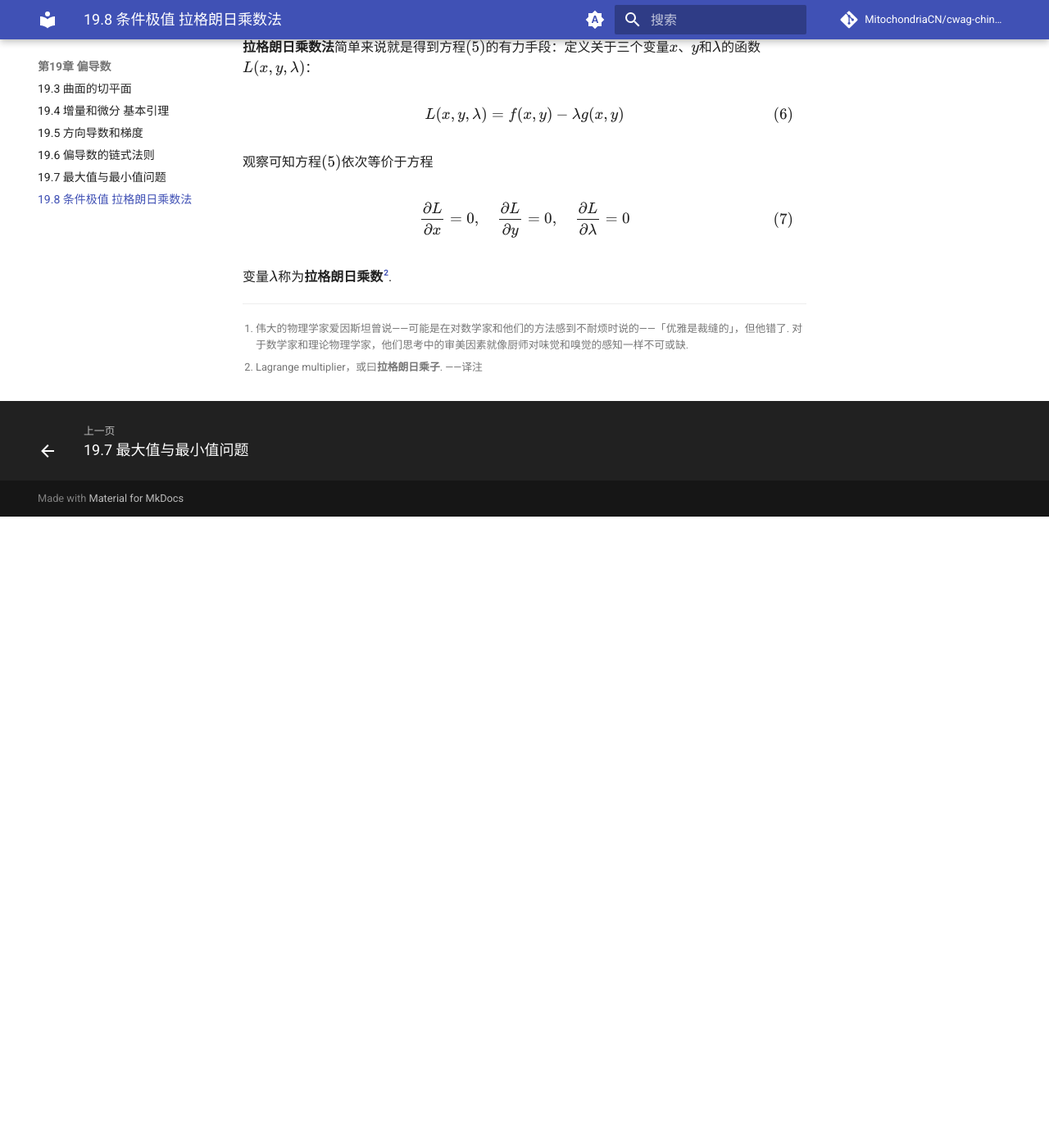
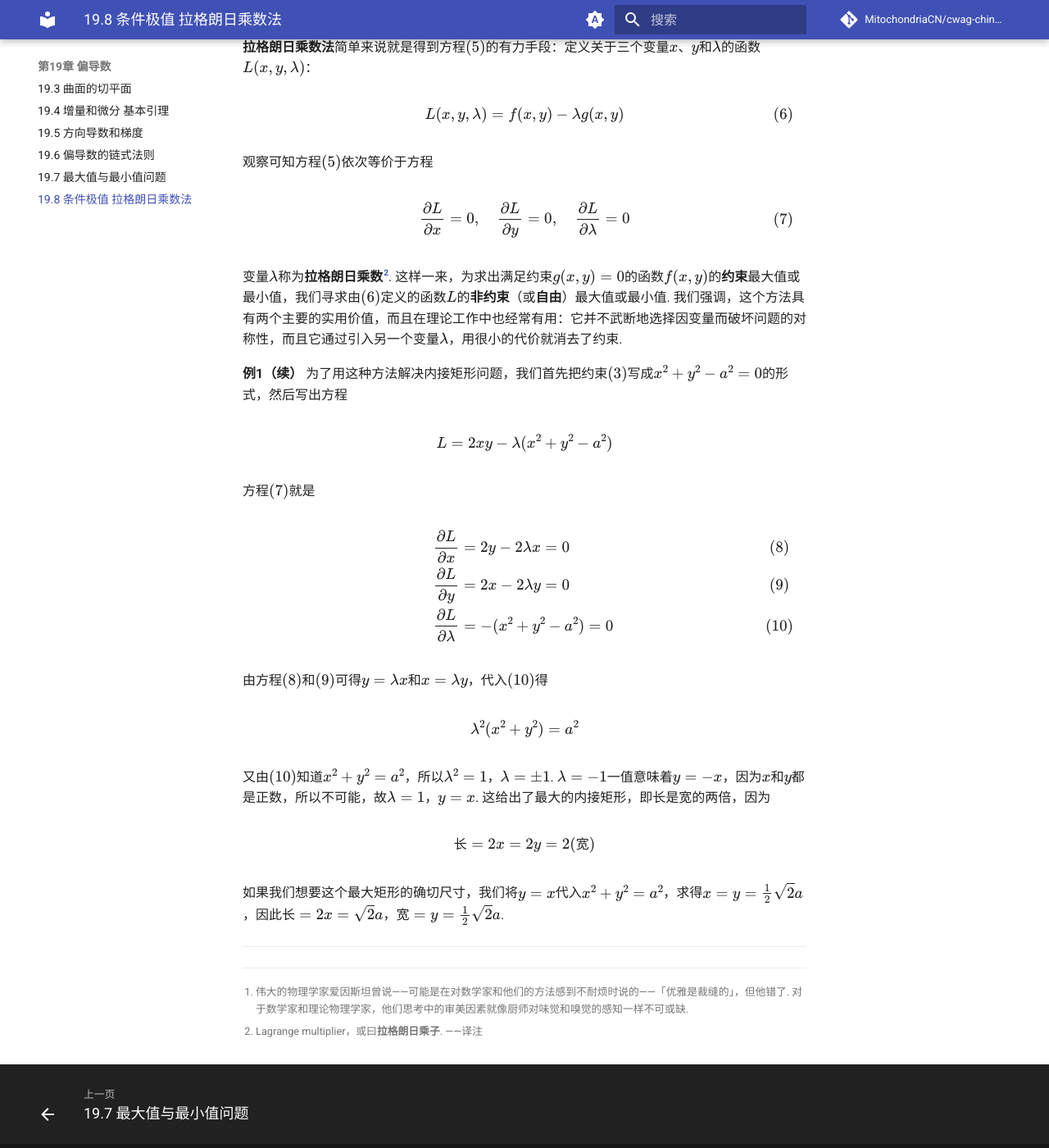
Before and after one commit to MitochondriaCN/cwag-chinese, an MkDocs documentation site: the page built from docs/19/8.md, in a window 1280 px wide and 1400 px high, scrolled down 3187 px. Shown: the whole window at 82% size. Built offline with MkDocs 1.6.1 and Material for MkDocs 9.7.7, drawn with Linux system fonts in a browser that asks for light colours; comment, search, counter and statistics services are not loaded; before the commit the page ends 3817 px from its top, so only the background shows below that.

Commit message:
feat: 19.8部分

```diff
--- a/docs/19/8.md
+++ b/docs/19/8.md
@@ -70,7 +70,34 @@ $$L(x,y,\lambda)=f(x,y)-\lambda g(x,y) \tag{6}$$
 
 $$\frac{\p L}{\p x}=0, \quad \frac{\p L}{\p y}=0, \quad \frac{\p L}{\p \lambda}=0 \tag{7}$$
 
-变量$\lambda$称为**拉格朗日乘数[^2]**.
+变量$\lambda$称为**拉格朗日乘数[^2]**. 这样一来，为求出满足约束$g(x,y)=0$的函数$f(x,y)$的**约束**最大值或最小值，我们寻求由$(6)$定义的函数$L$的**非约束**（或**自由**）最大值或最小值. 我们强调，这个方法具有两个主要的实用价值，而且在理论工作中也经常有用：它并不武断地选择因变量而破坏问题的对称性，而且它通过引入另一个变量$\lambda$，用很小的代价就消去了约束.
+
+**例1（续）** 为了用这种方法解决内接矩形问题，我们首先把约束$(3)$写成$x^2+y^2-a^2=0$的形式，然后写出方程
+
+$$L=2xy-\lambda (x^2+y^2-a^2)$$
+
+方程$(7)$就是
+
+$$
+\begin{align}
+\frac{\p L}{\p x} &= 2y-2\lambda x=0 \tag{8} \\
+\frac{\p L}{\p y} &= 2x-2\lambda y=0 \tag{9} \\
+\frac{\p L}{\p \lambda} &= -(x^2+y^2-a^2)=0 \tag{10}
+\end{align}
+$$
+
+由方程$(8)$和$(9)$可得$y=\lambda x$和$x=\lambda y$，代入$(10)$得
+
+$$\lambda^2(x^2+y^2)=a^2$$
+
+又由$(10)$知道$x^2+y^2=a^2$，所以$\lambda^2=1$，$\lambda=±1$. $\lambda=-1$一值意味着$y=-x$，因为$x$和$y$都是正数，所以不可能，故$\lambda=1$，$y=x$. 这给出了最大的内接矩形，即长是宽的两倍，因为
+
+$$\text{长}=2x=2y=2(\text{宽})$$
+
+如果我们想要这个最大矩形的确切尺寸，我们将$y=x$代入$x^2+y^2=a^2$，求得$x=y=\frac{1}{2}\sqrt{2}a$，因此$\text{长}=2x=\sqrt{2}a$，$\text{宽}=y=\frac{1}{2}\sqrt{2}a$.
+
+---
+
 
 [^1]: 伟大的物理学家爱因斯坦曾说——可能是在对数学家和他们的方法感到不耐烦时说的——「优雅是裁缝的」，但他错了. 对于数学家和理论物理学家，他们思考中的审美因素就像厨师对味觉和嗅觉的感知一样不可或缺.
 
```
